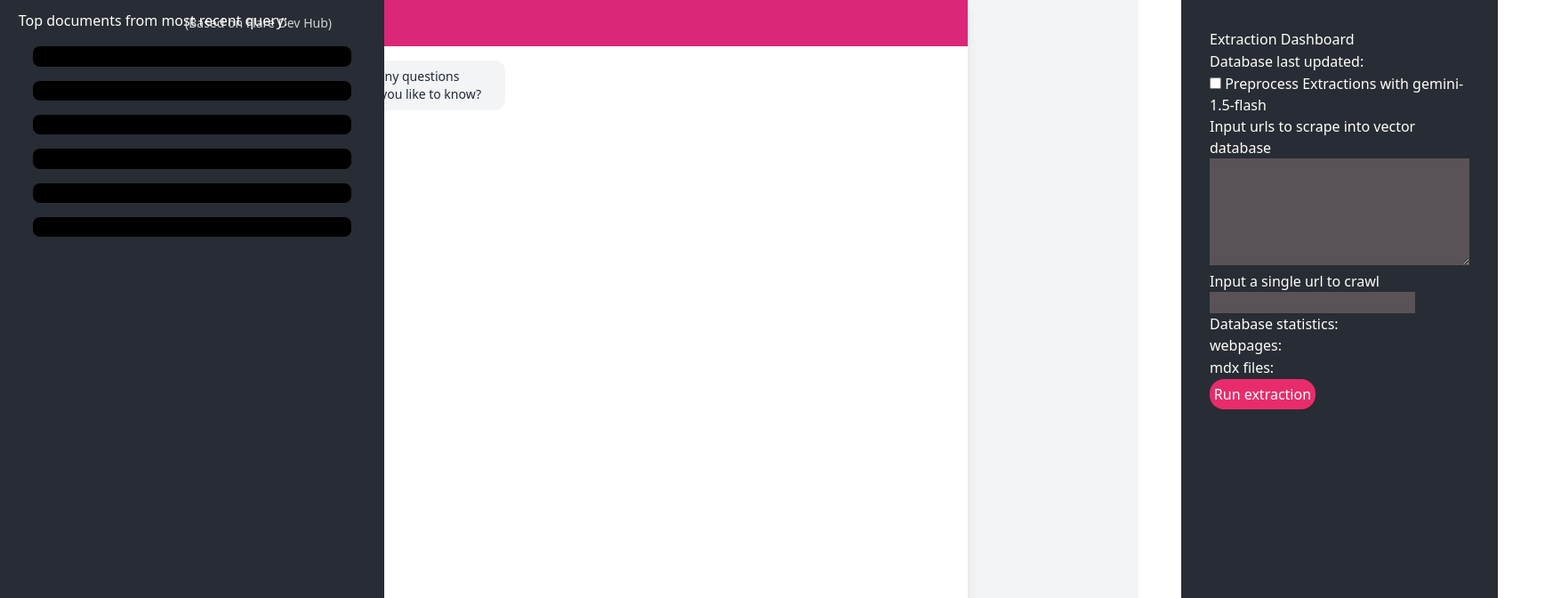
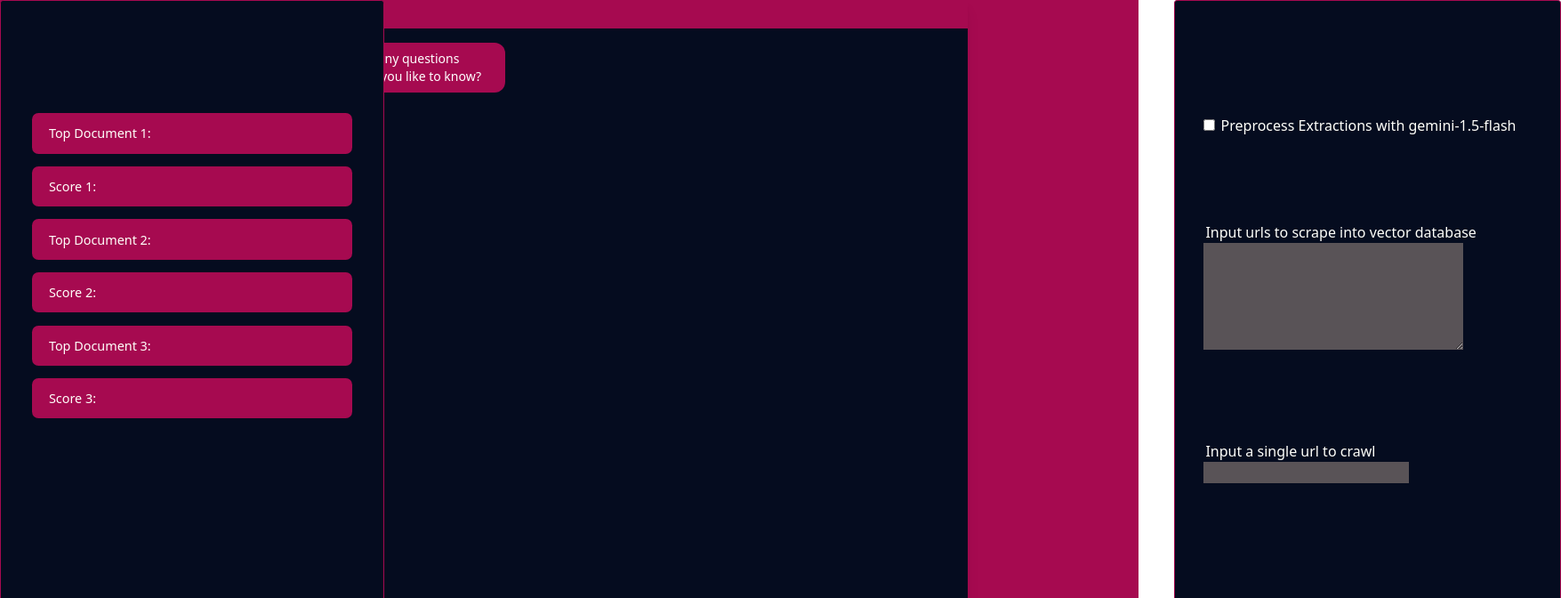
Before and after one commit to shawnschulz/rag_thing, a React (Create React App) app in the folder chat-ui/: page / in a window 1280 px wide. Shown: the top 672 px of the page at 89% size, 1755 px wide, since content can reach past the window. Built offline with nearby package versions, Linux system fonts and the light colour scheme.

Commit message:
Get ui to an okay place

```diff
--- a/chat-ui/src/App.js
+++ b/chat-ui/src/App.js
@@ -26,12 +26,12 @@ const ChatInterface = () => {
   const [pendingTransaction, setPendingTransaction] = useState(null);
   const messagesEndRef = useRef(null);
 
-  const [doc1, setdoc1] = useState('');
-  const [doc2, setdoc2] = useState('');
-  const [doc3, setdoc3] = useState('');
-  const [score1, setscore1] = useState('');
-  const [score2, setscore2] = useState('');
-  const [score3, setscore3] = useState('');
+  const [doc1, setdoc1] = useState('Top Document 1:');
+  const [doc2, setdoc2] = useState('Top Document 2:');
+  const [doc3, setdoc3] = useState('Top Document 3:');
+  const [score1, setscore1] = useState('Score 1: ');
+  const [score2, setscore2] = useState('Score 2: ');
+  const [score3, setscore3] = useState('Score 3: ');
 
   const [topDocuments, setTopDocuments] = useState([
       {
@@ -207,7 +207,6 @@ const ChatInterface = () => {
   return (
     <div className="flex flex-col h-screen bg-gray-100">
       <div class='top_document'>
-      <p> Top documents from most recent query: </p>
       <p class="top_docs"> {doc1} </p>
       <p class="top_docs"> {score1} </p>
       <p class="top_docs"> {doc2} </p>
@@ -219,7 +218,7 @@ const ChatInterface = () => {
         {/* Header */}
         <div className="bg-pink-600 text-white p-4">
           <h1 className="text-xl font-bold"></h1>
-          <p className="text-sm opacity-80">(Based on Flare Dev Hub)</p>
+          <p className="text-sm opacity-80"></p>
         </div>
 
         {/* Messages container */}
@@ -293,8 +292,6 @@ const ChatInterface = () => {
           </form>
         </div>
       <div class='extraction_dashboard'>
-      <p> Extraction Dashboard </p>
-      <p> Database last updated: </p>
       <p name = "last_updated_label" value = ""> </p>
 
       <input type="checkbox" id="scrape_input" name="scrape_input" />
@@ -307,11 +304,9 @@ const ChatInterface = () => {
       <input type="text" class = "crawl_input" id="crawl_input" onChange={(e) => handleCrawlUpdateExtractionPipeline(e.target.value)} name="crawl_input" />
       <p> </p>
           <div class="database_stats">
-          <label for="database_data" value =""> Database statistics: </label>
-          <p class = "wepbage_stat" value = ""> webpages:  </p>
-          <p class = ".mdx_stat" value = ""> mdx files:  </p>
           </div>
-      <button onClick={handleRunExtraction} disabled={isExtracting}> Run extraction {isExtracting ? 'Running Extraction Pipeline...' : '' } </button>
+      <p> </p>
+      <button class='run_button'  onClick={handleRunExtraction} disabled={isExtracting}> Run extraction {isExtracting ? 'Running Extraction Pipeline...' : '' } </button>
       </div>
       </div>
     </div>
--- a/chat-ui/src/index.css
+++ b/chat-ui/src/index.css
@@ -12,22 +12,28 @@
 
 
 .top_document {
+    z-index: 0;
     min-height: 52.2em;
     width: 27em;
-    font-size: 24;
-    background: #282c34;
+    background: #050c1f;
     position:absolute;
     box-sizeing: border-box;
     padding: 0.7em 1.3em;
     color: #fffffa;
+    border-radius:0.1em;
+    padding-top: 7em;
+    padding-bottom: 7em;
+    border-color:#a60a50;
+    border-width: .1em;
+    border-radius:0.2em;
 }
 
 .top_document p {
     line-height: 25px;
-    font-size: 1em;
+    font-size: 0.9em;
 }
 .top_docs {
-    background: #000;
+    background: #a60a50;
     border-radius:0.5em;
     bottom:1em;
     padding: 0.7em 1.3em;
@@ -35,38 +41,38 @@
 }
 
 
-.top_document .try_button {
-    position: absolute;
-    bottom: 1.2em;
-    left:5em;
-    text-decoration: none;
+
+.extraction_dashboard {
+    z-index: 0;
+    min-height: 52.2em;
+    width: 27.2em;
+    background: #050c1f;
+    left: 82.5em;
+    position:absolute;
+    box-sizeing: border-box;
+    padding: 2em 2em 2em 2em;
     color: #fffffa;
-    background: #000;
-    box-shadow: 0px 0px 15px rgba(0, 0, 0, 0.3);
-    padding: 0.7em 1.3em;
-    border-radius: 3em;
+    border-color:#a60a50;
+    border-width: .1em;
+    border-radius:0.2em;
 }
 
-.extraction_dashboard {
-    min-height: 52.2em;
-    background: #282c34;
-    left: 83em;
-    position:absolute;
-    box-sizeing: border-box;
-    padding: 2em;
-    color: #fffffa;
-    font-size: 1em;
+.extraction_dashboard label {
+    padding: 0.15em 0.15em;
+    border-radius:0.15em;
+}
+.extraction_dashboard p {
+    font-size: 3em;
+    padding-top:2em;
+    line-height: 50px;
 }
 
-.extraction_dashboard p {
-    line-height: 25px;
-}
-
-
-button {
-    padding: 0.3em 0.3em;
-    background: #e82c6b;
+.run_button {
+    padding: 0.1em 0.1em;
+    height:2.5em;
+    background: #a60a50;
     border-radius: 1em;
+    width: 20em;
 
 }
 select {
@@ -81,3 +87,27 @@ input {
 .class_grep {
     width: 3em;
 }
+
+.bg-white {
+    background-color: #050c1f;
+    width: 80em;
+}
+.bg-pink-600 {
+    background-color: #a60a50;
+}
+.flex-1 overflow-y-auto p-4 space-y-4 {
+    border-style: none;
+}
+.border-t border-gray-200 p-4 {
+    border-color: #000;
+}
+.flex-1 px-4 py-2 border border-gray-300 rounded-full focus:outline-none focus:ring-2 focus:ring-pink-500 focus:border-transparent {
+    border-radius: 0em;
+}
+.border-gray-200 {
+    border-color: #a60a50;
+}
+.bg-gray-100 {
+    color: #fff;
+    background-color: #a60a50;
+}
```
Also changed, not shown: 1 other file (tests, documents, lock files or other folders).
